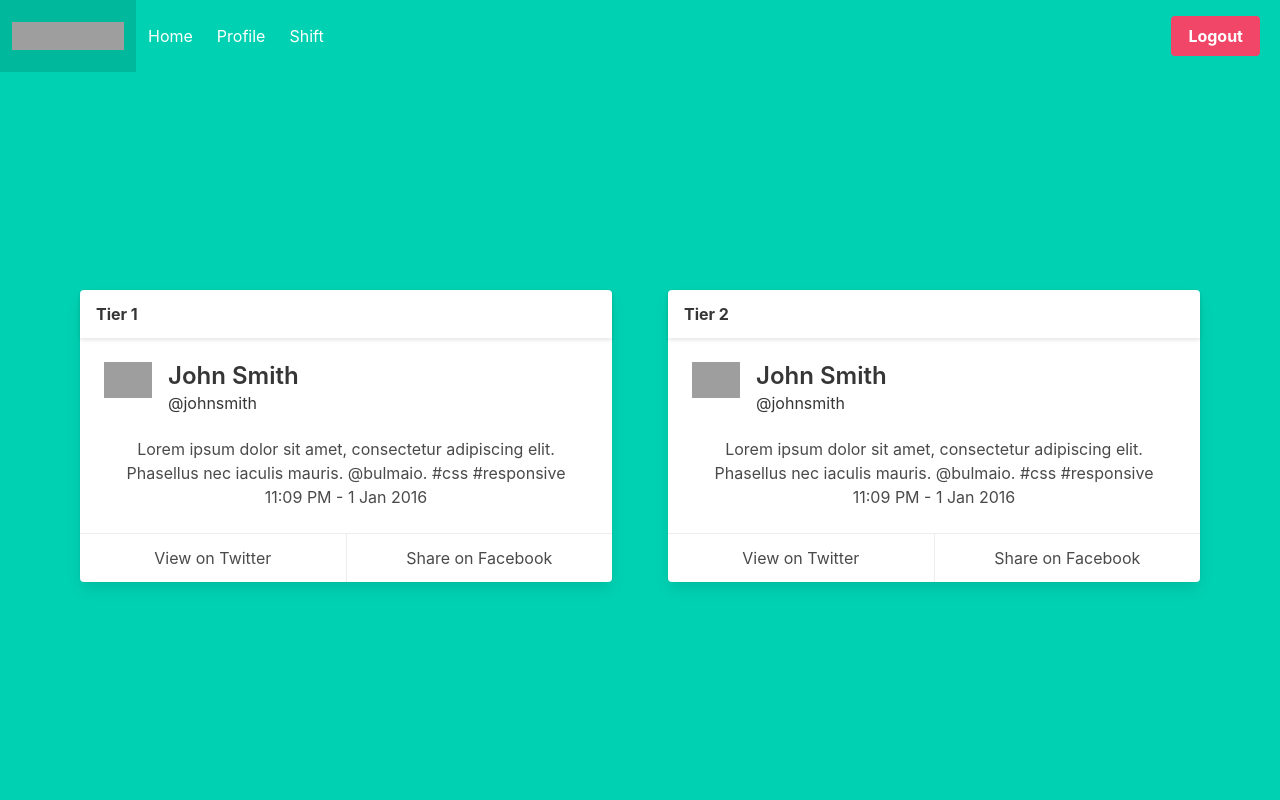
After one commit to XimonT/Python-Flask, a Flask app: page /shift in a window 1280 px wide. The commit adds this page. Run offline with Flask 3, Linux system fonts and the light colour scheme; a user stored in the database is signed in; grey boxes are pictures that could not be loaded.

Commit message:
added shift page and changed titles

```diff
--- a/app.py
+++ b/app.py
@@ -57,3 +57,10 @@ def profile():
         return redirect(url_for('login'))
 
     return render_template('profile.html')
+
+@app.route('/shift')
+def shift():
+    if not session.get('user'):
+        return redirect(url_for('login'))
+
+    return render_template('shift.html')
--- a/templates/base.html
+++ b/templates/base.html
@@ -7,7 +7,7 @@
     <meta charset="utf-8">
     <meta http-equiv="X-UA-Compatible" content="IE=edge">
     <meta name="viewport" content="width=device-width, initial-scale=1">
-    <title>Flask Auth</title>
+    <title>{% block title %}{% endblock %} | Ximon's Website</title>
     <link rel="stylesheet" href="https://cdnjs.cloudflare.com/ajax/libs/bulma/0.9.4/css/bulma.min.css" />
 </head>
 
@@ -34,6 +34,9 @@
                     {% if 'user' in session %}
                     <a href="{{ url_for('profile') }}" class="navbar-item">
                       Profile
+                    </a>
+                    <a href="{{ url_for('shift') }}" class="navbar-item">
+                      Shift
                     </a>
                     {% endif %}
                   </div>
--- a/templates/index.html
+++ b/templates/index.html
@@ -1,6 +1,8 @@
 <!-- templates/profile.html -->
 
 {% extends "base.html" %}
+
+{% block title %}Home{% endblock %}
 
 {% block content %}
 <h1 class="title">
--- a/templates/login.html
+++ b/templates/login.html
@@ -1,6 +1,8 @@
 <!-- templates/login.html -->
 
 {% extends "base.html" %}
+
+{% block title %}Login{% endblock %}
 
 {% block content %}
 <div class="column is-4 is-offset-4">
--- a/templates/profile.html
+++ b/templates/profile.html
@@ -1,6 +1,8 @@
 <!-- templates/profile.html -->
 
 {% extends "base.html" %}
+
+{% block title %}Profile{% endblock %}
 
 {% block content %}
 <h1 class="title">
--- /dev/null
+++ b/templates/shift.html
@@ -0,0 +1,92 @@
+<!-- templates/profile.html -->
+
+{% extends "base.html" %}
+
+{% block title %}Shift{% endblock %}
+
+{% block content %}
+<div class="columns">
+  <div class="column m-4">
+    <div class="card">
+      <header class="card-header">
+        <p class="card-header-title">
+          Tier 1
+        </p>
+      </header>
+      <div class="card-content">
+        <div class="media">
+          <div class="media-left">
+            <figure class="image is-48x48">
+              <img src="https://bulma.io/images/placeholders/96x96.png" alt="Placeholder image">
+            </figure>
+          </div>
+          <div class="media-content has-text-left">
+            <p class="title is-4 has-text-dark">John Smith</p>
+            <p class="subtitle is-6 has-text-dark">@johnsmith</p>
+          </div>
+        </div>
+        <div class="content">
+          Lorem ipsum dolor sit amet, consectetur adipiscing elit.
+          Phasellus nec iaculis mauris. <a>@bulmaio</a>.
+          <a href="#">#css</a> <a href="#">#responsive</a>
+          <br>
+          <time datetime="2016-1-1">11:09 PM - 1 Jan 2016</time>
+        </div>
+      </div>
+      <footer class="card-footer">
+        <p class="card-footer-item">
+          <span>
+            View on <a href="#">Twitter</a>
+          </span>
+        </p>
+        <p class="card-footer-item">
+          <span>
+            Share on <a href="#">Facebook</a>
+          </span>
+        </p>
+      </footer>
+    </div>
+  </div>
+  <div class="column m-4">
+    <div class="card">
+      <header class="card-header">
+        <p class="card-header-title">
+          Tier 2
+        </p>
+      </header>
+      <div class="card-content">
+        <div class="media">
+          <div class="media-left">
+            <figure class="image is-48x48">
+              <img src="https://bulma.io/images/placeholders/96x96.png" alt="Placeholder image">
+            </figure>
+          </div>
+          <div class="media-content has-text-left">
+            <p class="title is-4 has-text-dark">John Smith</p>
+            <p class="subtitle is-6 has-text-dark">@johnsmith</p>
+          </div>
+        </div>
+        <div class="content">
+          Lorem ipsum dolor sit amet, consectetur adipiscing elit.
+          Phasellus nec iaculis mauris. <a>@bulmaio</a>.
+          <a href="#">#css</a> <a href="#">#responsive</a>
+          <br>
+          <time datetime="2016-1-1">11:09 PM - 1 Jan 2016</time>
+        </div>
+      </div>
+      <footer class="card-footer">
+        <p class="card-footer-item">
+          <span>
+            View on <a href="#">Twitter</a>
+          </span>
+        </p>
+        <p class="card-footer-item">
+          <span>
+            Share on <a href="#">Facebook</a>
+          </span>
+        </p>
+      </footer>
+    </div>
+  </div>
+</div>
+{% endblock %}
```
